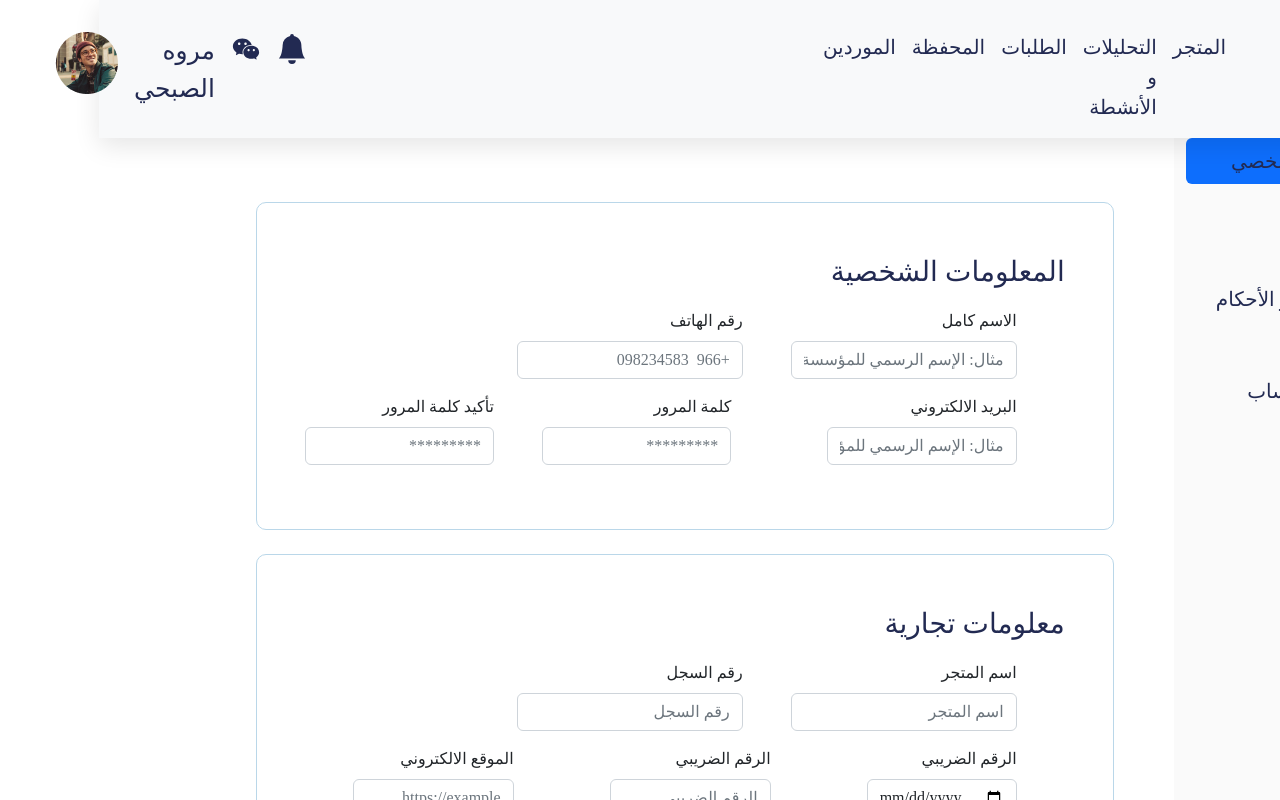
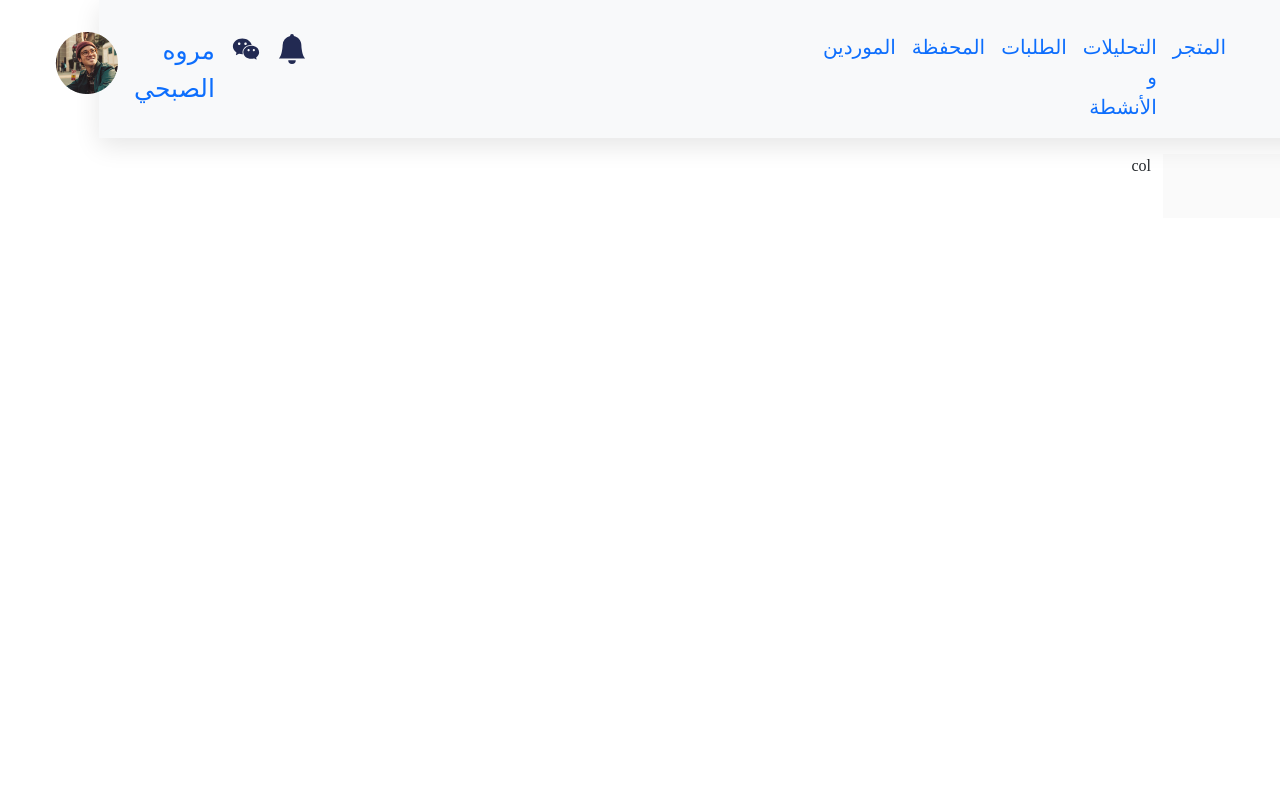
Before and after one commit to mrwa94/mesana-reactjs, a React (Create React App) app: page /Store in a window 1280 px wide. Shown: the top 800 px of the page. Built offline with nearby package versions, Linux system fonts and the light colour scheme.

Commit message:
update navbar

```diff
--- a/package.json
+++ b/package.json
@@ -13,6 +13,7 @@
     "react-bootstrap": "^2.7.2",
     "react-dom": "^18.2.0",
     "react-icons": "^4.8.0",
+    "react-router-dom": "^6.11.1",
     "react-scripts": "5.0.1",
     "web-vitals": "^2.1.4"
   },
--- a/src/App.js
+++ b/src/App.js
@@ -1,36 +1,92 @@
 
-import { Fragment } from 'react';
+
 import './styles/App.css';
 import 'bootstrap/dist/css/bootstrap.min.css';
-import Footer from './compontes/Footer';
+
 import Navbar from './compontes/Navbar';
-import Rejester from './Pages/Rejester';
-import Home from './Pages/Home';
-import ForgetPasswords from './compontes/ForgetPassword';
-import ContactUs from './Pages/ContactUs';
-import HeaderLogin from './compontes/HeaderLogin';
-import Check from './compontes/Check';
-import SucessCheck from './compontes/SucessCheck';
+
+//pages
+import Store from './Pages/Store';
+import Suppliers from './Pages/Suppliers'
+import Wallet from './Pages/Wallet'
+import Requests from './Pages/Requests';
 import Profile from './Pages/Profile';
+
+// router
+import { BrowserRouter  as Router , Route , Routes } from 'react-router-dom';
+import Analys from './Pages/Analys';
+
 
 
 
 
 function App() {
+
+
+  // const route = createBrowserRouter( [
+  //  { element : <Navbar/> ,
+  //    children : [
+  //   {
+  //     path :'/Store',
+  //     element : <Store/>
+  //   },
+  //   {
+  //     path :'/Analys',
+  //     element : <Analys/>
+  //   } ,
+  //   {
+
+  //   }
+  //  ]
+
+
+
+
+  //  }
+  // ]
+
+
+  // )
   return (
-      <Fragment>
-        {/* <HeaderLogin/> */}
-        <Navbar/>
-         {/* <Rejester/>  */}
-        {/* <Home/> */}
-        <Profile/>
-       {/* <Footer/>  */}
-       {/* <SupportCards/> */}
-     {/* <Check/> */}
-     {/* <SucessCheck/> */}
-        {/* <ForgetPasswords/> */}
-       {/* <ContactUs/> */}
-      </Fragment>
+    //   <Fragment>
+    //     {/* <HeaderLogin/> */}
+    //    <Navbar/>
+    //       {/* <Rejester/>  */}
+    //     {/* <Home/> */}
+    //      <Store/>
+    //    {/* <Footer/>  */}
+    //    {/* <SupportCards/> */}
+    //  {/* <Check/> */}
+    //  {/* <SucessCheck/> */}
+    //     {/* <ForgetPasswords/> */}
+    //    {/* <ContactUs/> */}
+    //   </Fragment>
+  // <div>
+  //   <RouterProvider router={route}/>
+
+  // </div>
+
+  <>
+
+  <Router>
+
+  <Navbar/>
+
+    <Routes>
+    <Route path='/store' element={<Store/>}></Route>
+    <Route path='/analys' element = {<Analys/>}></Route>
+    <Route path='/requests' element = {<Requests/>}></Route>
+    <Route path='/wallet' element = {<Wallet/>}></Route>
+    <Route path='/suppliers' element = {<Suppliers/>}></Route>
+    <Route path='/profile' element = {<Profile/>}></Route>
+    </Routes>
+
+  </Router>
+
+
+
+  </>
+
   );
 }
 
--- /dev/null
+++ b/src/Pages/Analys.js
@@ -0,0 +1,9 @@
+import React from 'react'
+
+const Analys = () => {
+  return (
+    <div>Analys</div>
+  )
+}
+
+export default Analys
--- a/src/Pages/Profile.js
+++ b/src/Pages/Profile.js
@@ -1,5 +1,5 @@
 import React from 'react'
-import { Container , Col , Nav , Row , Tab} from 'react-bootstrap'
+import {  Col , Nav , Row , Tab} from 'react-bootstrap'
 import ProfileDetails from '../compontes/ProfileDetails'
 import MessageDirect from '../compontes/MessageDirect'
 import { Chat } from '../compontes/Chat'
--- /dev/null
+++ b/src/Pages/Requests.js
@@ -0,0 +1,14 @@
+import React from 'react'
+
+const Requests = () => {
+  return (
+    <div>Requests
+
+
+
+    </div>
+
+  )
+}
+
+export default Requests
--- /dev/null
+++ b/src/Pages/Store.js
@@ -0,0 +1,61 @@
+import React  , {label , Checkbox ,useState} from 'react'
+import {Row , Col , Tab    } from 'react-bootstrap'
+
+function Store() {
+    const [isChecked, setIsChecked] =  useState();
+    const handleOnChange = () => {
+        setIsChecked(!isChecked);
+      };
+  return (
+
+
+
+
+    <div className='p-3'>
+
+        <Tab.Container>
+            <Row>
+            <Col sm={2} className = "baseColor">
+                <p>تفاصيل أكثر </p>
+
+             {/* <Checkbox {...label} defaultChecked /> */}
+                <input
+          className='mx-2'
+          type="checkbox"
+          id=""
+          name=""
+          value=""
+          checked={isChecked}
+          onChange={handleOnChange}
+
+        />
+
+        {isChecked ? "checked"  // here add logic code to flitter list.
+         : "صنف"}.
+                </Col>
+
+                <Col>
+                col
+                </Col>
+
+
+            </Row>
+
+
+
+
+        </Tab.Container>
+
+
+
+
+
+
+
+
+
+    </div>
+  )
+}
+
+export default Store
--- /dev/null
+++ b/src/Pages/Suppliers.js
@@ -0,0 +1,9 @@
+import React from 'react'
+
+const Suppliers = () => {
+  return (
+    <div>Suppliers</div>
+  )
+}
+
+export default Suppliers
--- /dev/null
+++ b/src/Pages/Wallet.js
@@ -0,0 +1,9 @@
+import React from 'react'
+
+const Wallet = () => {
+  return (
+    <div>Wallet</div>
+  )
+}
+
+export default Wallet
--- a/src/compontes/Navbar.js
+++ b/src/compontes/Navbar.js
@@ -8,28 +8,64 @@ import { AiOutlineWechat } from "react-icons/ai";
 import profile from '../assets/images/profile.png'
 // import Profile from '../Pages/Profile';
 
+// router
+import { BrowserRouter , Routes , Route, Link, Outlet } from 'react-router-dom';
+import Home from '../Pages/Home'
+import Store from '../Pages/Store';
+
 function navbar() {
 
   return (
-    <Navbar className='navbar' bg="light" dir='rtl' expand="lg">
+
+    <>
+
+<Navbar className='navbar' bg="light" dir='rtl' expand="lg">
       <Container fluid>
         <Navbar.Brand href="#">
             <img src={logo}></img>
         </Navbar.Brand>
         <Navbar.Toggle aria-controls="navbarScroll" />
         <Navbar.Collapse id="navbarScroll">
+
           <Nav className='px-5 pt-3' >
-            <Nav.Link className='nav-link' href="#action1">المتجر </Nav.Link>
-            <Nav.Link  className='nav-link'  href="#action2">التحليلات و الأنشطة</Nav.Link>
-            <Nav.Link className='nav-link'  href="#action2">الطلبات</Nav.Link>
-            <Nav.Link className='nav-link'  href="#action2">المحفظة</Nav.Link>
-            <Nav.Link className='nav-link'  href="#action2">الموردين</Nav.Link>
+            <Nav.Link className='nav-link'>
+            <Link to={"/store"}>
+            المتجر
+            </Link>
+            </Nav.Link>
+            <Nav.Link  className='nav-link'>
+              <Link to={"/analys"}>
+              التحليلات و الأنشطة
+              </Link>
+            </Nav.Link>
+            <Nav.Link className='nav-link'>
+              <Link to={"/requests"}>
+              الطلبات
+              </Link>
+            </Nav.Link>
+            <Nav.Link className='nav-link'>
+              <Link to={"/wallet"}>
+              المحفظة
+              </Link>
+            </Nav.Link>
+            <Nav.Link className='nav-link'>
+              <Link to={"/suppliers"}>
+              الموردين
+              </Link>
+            </Nav.Link>
 
               <Nav className='header'>
               <Nav.Link className='nav-link  '  href="#action2"><BsFillBellFill className='icon-header'/> </Nav.Link>
              <Nav.Link className='nav-link '  href="#action2"><AiOutlineWechat className='icon-header'/> </Nav.Link>
-             <Nav.Link className='nav-link profile-name '  href="#action2">مروه الصبحي</Nav.Link>
-             <Nav.Link className='nav-link '  href="\Profile" > <img src={profile} alt="profile image " /></Nav.Link>
+             <Nav.Link className='nav-link profile-name'>
+            <Link to={"/profile"}>
+            مروه الصبحي
+            </Link>
+
+
+
+             </Nav.Link>
+             <Nav.Link className='nav-link '> <img src={profile} alt="profile image " /></Nav.Link>
 
               </Nav>
 
@@ -37,7 +73,33 @@ function navbar() {
                </Nav>
              </Navbar.Collapse>
           </Container>
+
      </Navbar>
+
+
+
+
+
+
+
+
+
+
+    </>
+
+
+
+
+
+
+
+
+
+
+
+
+
+
   );
 }
 
```
Also changed, not shown: 1 other file (tests, documents, lock files or other folders).
